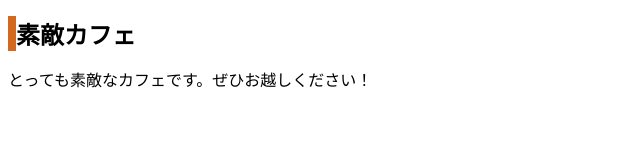
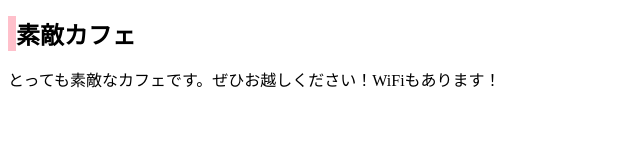
Before and after one commit to pc510/mycafe, a plain HTML site: page index.html in a window 1280 px wide. Shown: the whole page, without its empty margins (0-640 px from the left). Drawn offline with Linux system fonts and the light colour scheme.

Commit message:
Add files via upload

```diff
--- a/css/style.css
+++ b/css/style.css
@@ -1,6 +1,6 @@
 h1 {
     font-size: 24px;
     paddint-left: 16px;
-    border-left: 8px solid chocolate
+    border-left: 8px solid pink
     ;
 }
--- a/index.html
+++ b/index.html
@@ -7,6 +7,6 @@
     </head>
     <body>
         <h1>素敵カフェ</h1>
-        <p>とっても素敵なカフェです。ぜひお越しください！</p>
+        <p>とっても素敵なカフェです。ぜひお越しください！WiFiもあります！</p>
     </body>
 </html>
```
